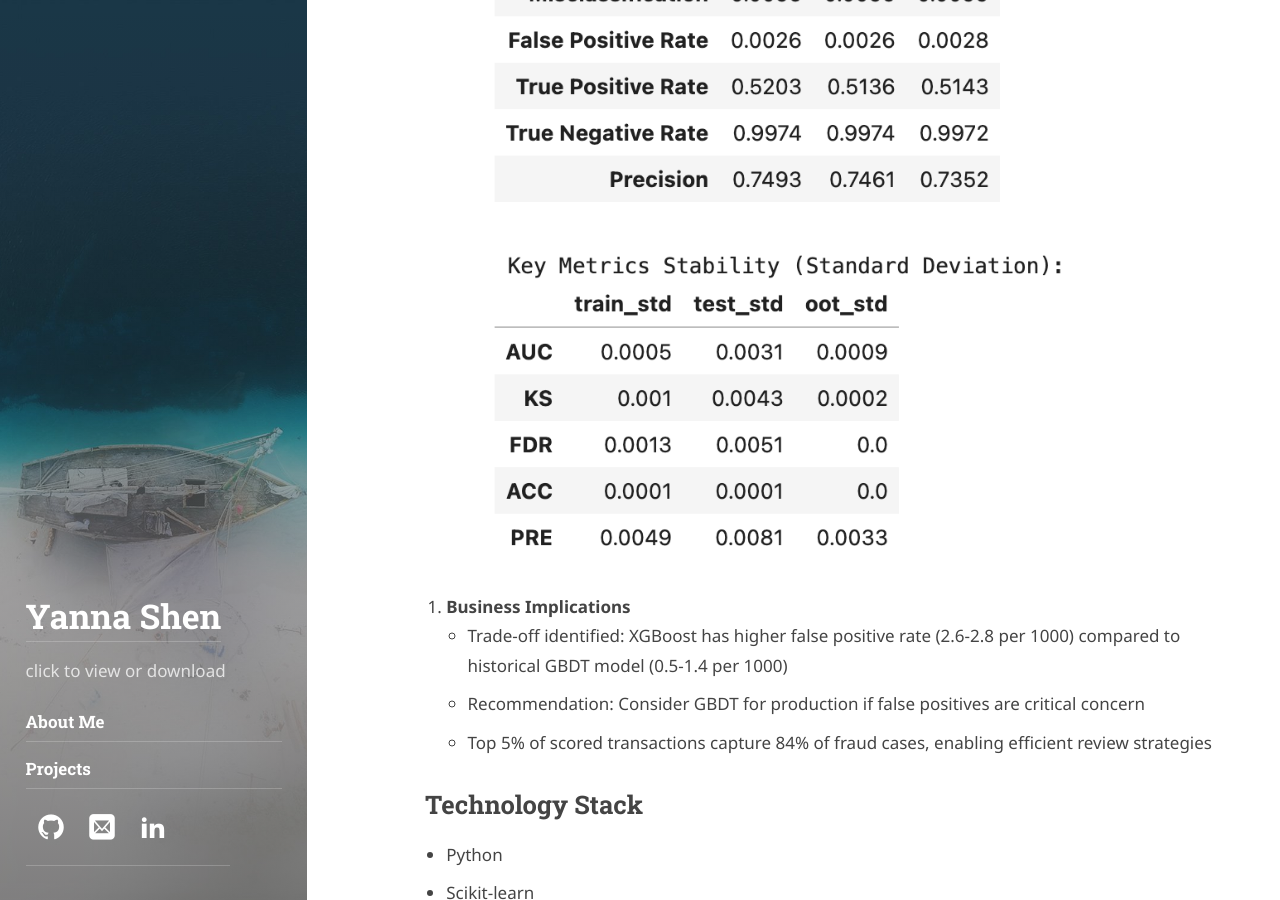
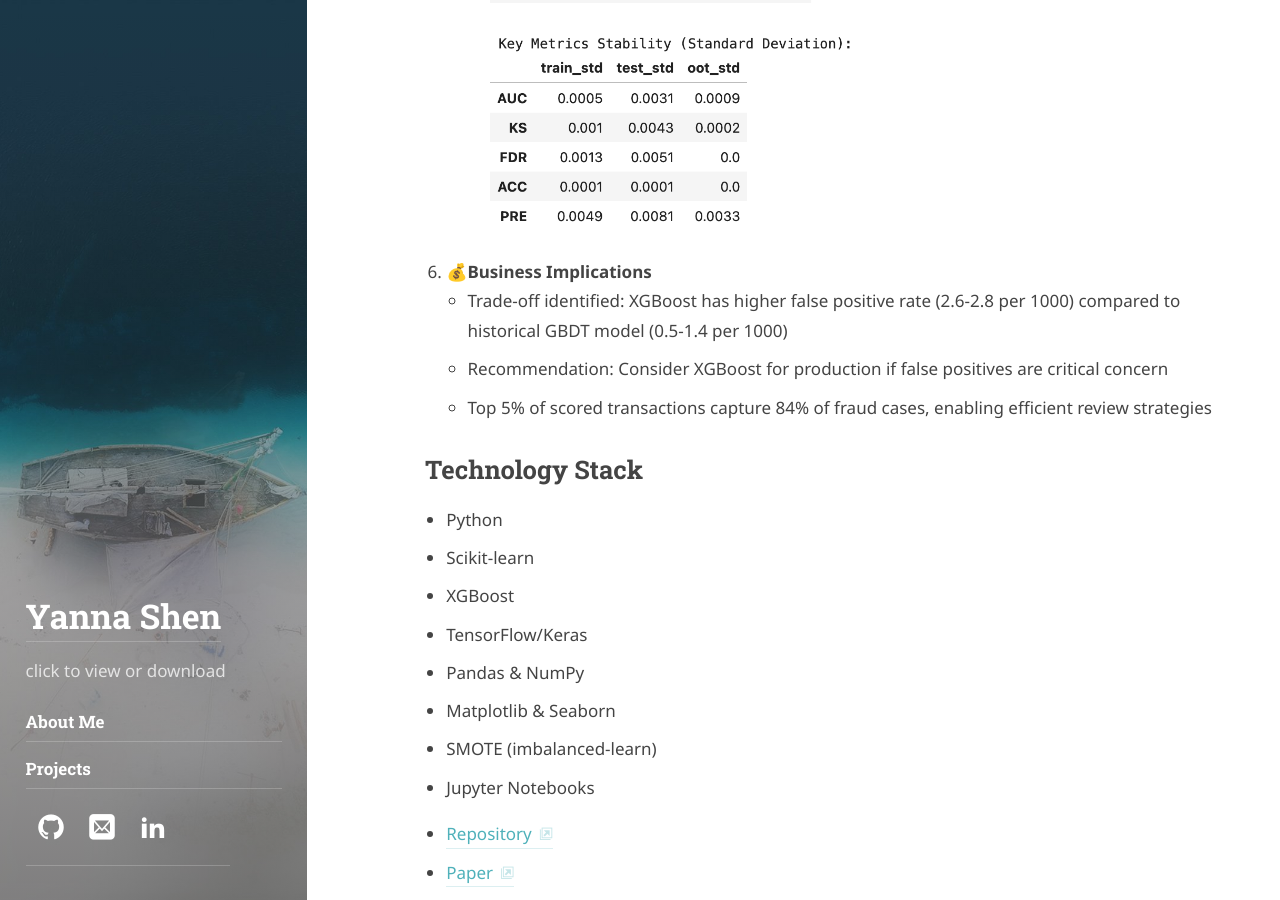
Before and after one commit to YannaCS/YannaCS.github.io, a Jekyll site: the page built from _projects/fraud detection.md, in a window 1280 px wide and 900 px high, scrolled down 10430 px. Built offline with Jekyll 4.4.1, drawn with Linux system fonts in a browser that asks for light colours; some web fonts are replaced; some of the changed text lies outside the part shown.

Commit message:
fraud detection

```diff
--- a/_projects/fraud detection.md
+++ b/_projects/fraud detection.md
@@ -58,27 +58,27 @@ featured: true
 2. **Fraud Indicators**
 - 1.45% overall fraud rate (14,283 of 981,694 transactions)
 
-<img src="{{ '/assets/img/projects/FraudDetection/1_fraud distribution.png' | relative_url }}" alt='Transaction Fraud Distribution'>
+    <img src="{{ '/assets/img/projects/FraudDetection/1_fraud distribution.png' | relative_url }}" alt='Transaction Fraud Distribution'  width=600>
 
-2.1. **Temporal Patterns**
-- Day 2 of each month shows high fraud
-- Mid-month periods (days 14-20) elevated risk
-- Summer months (Jun-Aug) have highest fraud activity
-- Notable drops in late March and December
-- Peak fraud in July (1.68%), lowest in March (1.33%)
-- Wednesdays in July-August particularly vulnerable
-- No weekend effect on fraud rates
+    **(1)Temporal Patterns**
+    - Day 2 of each month shows high fraud
+    - Mid-month periods (days 14-20) elevated risk
+    - Summer months (Jun-Aug) have highest fraud activity
+    - Notable drops in late March and December
+    - Peak fraud in July (1.68%), lowest in March (1.33%)
+    - Wednesdays in July-August particularly vulnerable
+    - No weekend effect on fraud rates
 
-<img src="{{ '/assets/img/projects/FraudDetection/1_time analysis.png' | relative_url }}" alt='Time Analysis'>
-<img src="{{ '//assets/img/projects/FraudDetection/1_heatmap_daily fraud transaction.png' | relative_url }}" alt='Effect of Date and Day of Week'>
+    <img src="{{ '/assets/img/projects/FraudDetection/1_time analysis.png' | relative_url }}" alt='Time Analysis'>
+    <img src="{{ '/assets/img/projects/FraudDetection/1_heatmap_daily fraud transaction.png' | relative_url }}" alt='Effect of Date and Day of Week'>
 
-2.2. **Geographic Patterns**
-- High fraud ZIP codes identified
-- ZIP code 41310 has highest fraud rate
-- Geographic clustering may be useful for modeling
+    **(2)Geographic Patterns**
+    - High fraud ZIP codes identified
+    - ZIP code 41310 has highest fraud rate
+    - Geographic clustering may be useful for modeling
 
-<img src="{{ '/assets/img/projects/FraudDetection/1_fraud_rate_map.gif' | relative_url }}" alt='Max Fraud Rate Hexbin Map'>
-  Access the interactive map: [Fraud Rate Map](/assets/img/projects/FraudDetection/1_fraud_rate_map.html)
+    <img src="{{ '/assets/img/projects/FraudDetection/1_fraud_rate_map.gif' | relative_url }}" alt='Max Fraud Rate Hexbin Map'>
+    Access the interactive map: [Fraud Rate Map](/assets/img/projects/FraudDetection/1_fraud_rate_map.html)
 
 3. **Red Flags**
 - One SSN used 10,000+ times
@@ -86,7 +86,7 @@ featured: true
 - Las Vegas addresses heavily concentrated
 - Clear synthetic identity fraud patterns
 
-4. **Recommendations**
+4. **💰Recommendations**
 - Implement real-time duplicate SSN detection
 - Block obvious fake phone numbers
 - Enhanced monitoring on day 2 of each month
@@ -116,13 +116,13 @@ Expand the dataset from 9 features to 485 features, then reduced to 38 with filt
   - Selected top 70 based on average ranking, then applied RFECV to retain **38 optimal features**
   - Features were selected for both predictive power and interpretability
 
-<img src="{{ '/assets/img/projects/FraudDetection/2_RFECV.png' | relative_url }}" alt='Feature Selection'>
+    <img src="{{ '/assets/img/projects/FraudDetection/2_RFECV.png' | relative_url }}" alt='Feature Selection' width=500>
 
 6. **Dimensionality Reduction & Model Readiness**
   - PCA showed that **5 components explained >95% of variance**, with stable AUC across 3–10 components
   - Random Forest + PCA cross-validation yielded AUC ≈ **0.766**, confirming robustness of engineered features
 
-<img src="{{ '/assets/img/projects/FraudDetection/2_pca.png' | relative_url }}" alt='Number of PCA Components to Explain Most Variance'>
+    <img src="{{ '/assets/img/projects/FraudDetection/2_pca.png' | relative_url }}" alt='Number of PCA Components to Explain Most Variance'  width=500>
 
 7. **Standardization**
   - Finally z-scaled the dataset and store it.
@@ -136,7 +136,7 @@ Expand the dataset from 9 features to 485 features, then reduced to 38 with filt
 - Neural Network achieved highest F1 score (0.617) among baseline models
 - Training times varied significantly: Logistic Regression fastest (~1.2s), Neural Network slowest (~33s)
 
-<img src="{{ '/assets/img/projects/FraudDetection/3_Baseline Models Comparison.png' | relative_url }}" alt='7 Baseline Models Comparison'>
+    <img src="{{ '/assets/img/projects/FraudDetection/3_Baseline Models Comparison.png' | relative_url }}" alt='7 Baseline Models Comparison'>
 
 2. **Model Selection Strategy**
 - Custom weighted scoring implemented to prioritize fraud detection metrics:
@@ -156,7 +156,7 @@ Expand the dataset from 9 features to 485 features, then reduced to 38 with filt
   - XGBoost and LightGBM improved recall by ~13% but lost ~12% precision
   - Gradient Boosting showed smallest performance drop
 
-<img src="{{ '/assets/img/projects/FraudDetection/3_Optimization Effect.png' | relative_url }}" alt='Baseline VS Optimized'>
+    <img src="{{ '/assets/img/projects/FraudDetection/3_Optimization Effect.png' | relative_url }}" alt='Baseline VS Optimized'>
 
 4. **Final Model Comparison**
 - XGBoost selected as best model based on weighted scoring
@@ -167,18 +167,18 @@ Expand the dataset from 9 features to 485 features, then reduced to 38 with filt
   - Precision: 0.751 (75.1% of flagged cases are actual fraud)
   - False Positive Rate: 0.0026-0.0028
 
-<img src="{{ '/assets/img/projects/FraudDetection/3_Optimized Model Comparison.png' | relative_url }}" alt='4 Optimized Models Comparison'>
+    <img src="{{ '/assets/img/projects/FraudDetection/3_Optimized Model Comparison.png' | relative_url }}" alt='4 Optimized Models Comparison'>
 
 5. **Model Stability Analysis**
 - XGBoost showed excellent stability across train/test/out-of-time datasets
 - Minimal performance degradation from training to test sets
 - Consistent fraud capture rates (~84% in top bin, ~16% fraud rate in highest risk segment)
 
-<img src="{{ '/assets/img/projects/FraudDetection/final evaluation_xgboost.png' | relative_url }}" alt='Final Model Evaluation - XGBoost'>
+    <img src="{{ '/assets/img/projects/FraudDetection/final evaluation_xgboost.png' | relative_url }}" alt='Final Model Evaluation - XGBoost' width=500>
 
-6. **Business Implications**
+6. **💰Business Implications**
 - Trade-off identified: XGBoost has higher false positive rate (2.6-2.8 per 1000) compared to historical GBDT model (0.5-1.4 per 1000)
-- Recommendation: Consider GBDT for production if false positives are critical concern
+- Recommendation: Consider XGBoost for production if false positives are critical concern
 - Top 5% of scored transactions capture 84% of fraud cases, enabling efficient review strategies
 
 
```
Also changed, not shown: 4 other files.
